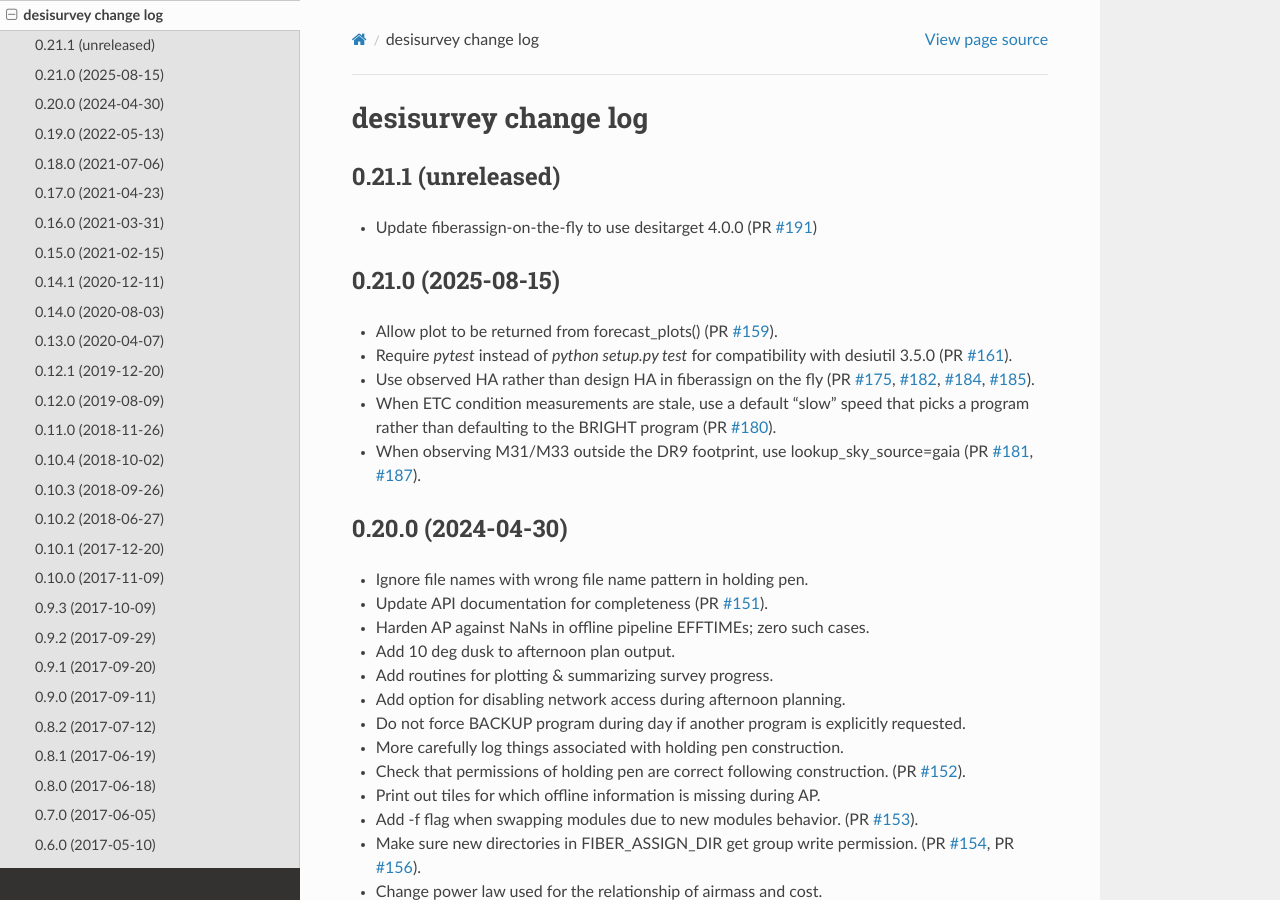
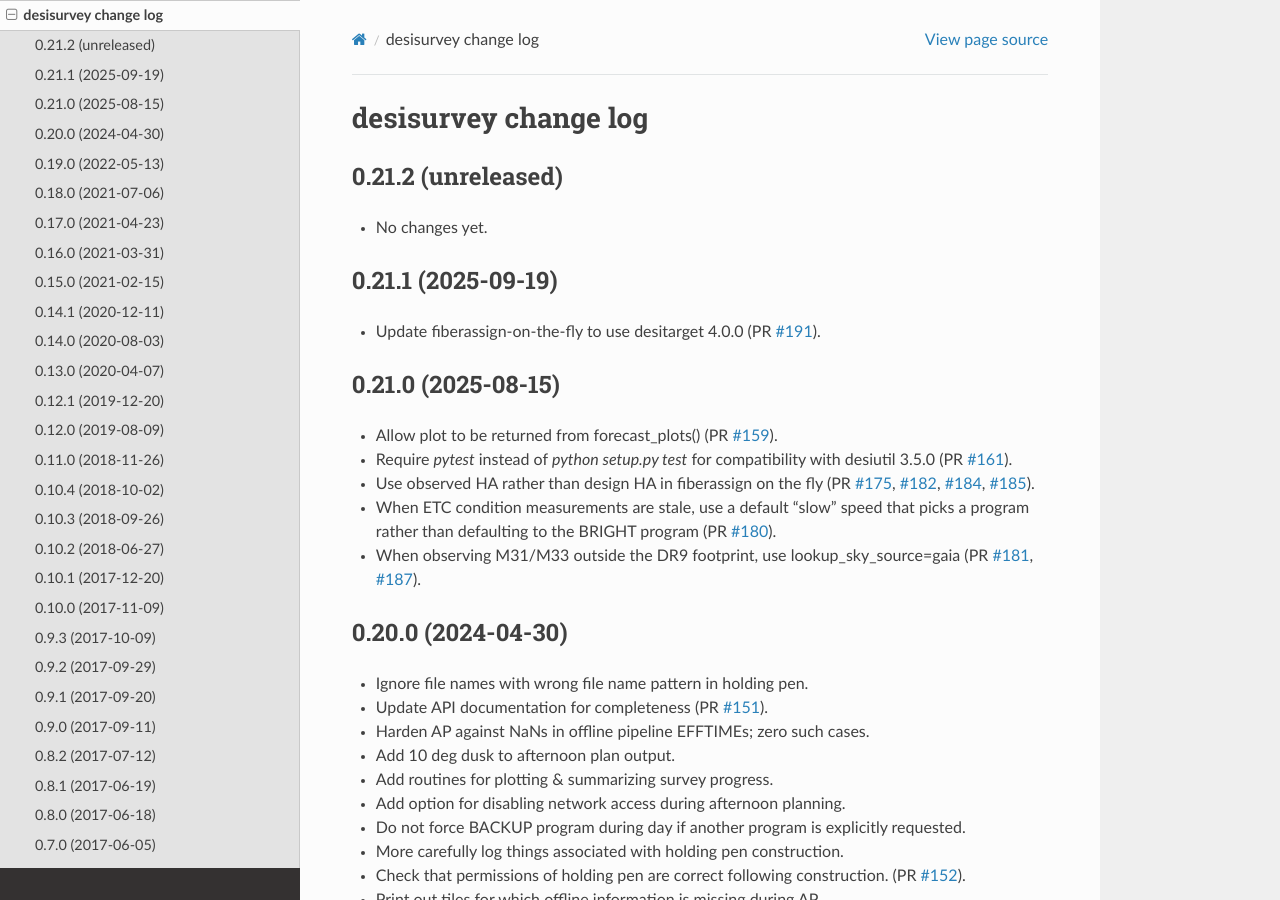
Before and after one commit to desihub/desisurvey, a Sphinx documentation site: the page built from doc/changes.rst, in a window 1280 px wide and 900 px high. Built offline with Sphinx 7.4.7 and the Read the Docs theme 3.1.0, drawn with Linux system fonts in a browser that asks for light colours.

Commit message:
update release notes and version for desisurvey/0.21.1

```diff
--- a/doc/changes.rst
+++ b/doc/changes.rst
@@ -2,10 +2,15 @@
 desisurvey change log
 =====================
 
-0.21.1 (unreleased)
+0.21.2 (unreleased)
 -------------------
 
-* Update fiberassign-on-the-fly to use desitarget 4.0.0 (PR `#191`_)
+* No changes yet.
+
+0.21.1 (2025-09-19)
+-------------------
+
+* Update fiberassign-on-the-fly to use desitarget 4.0.0 (PR `#191`_).
 
 .. _`#191`: https://github.com/desihub/desisurvey/pull/191
 
--- a/py/desisurvey/_version.py
+++ b/py/desisurvey/_version.py
@@ -1 +1 @@
-__version__ = '0.2.1.dev1235'
+__version__ = '0.21.1'
```
